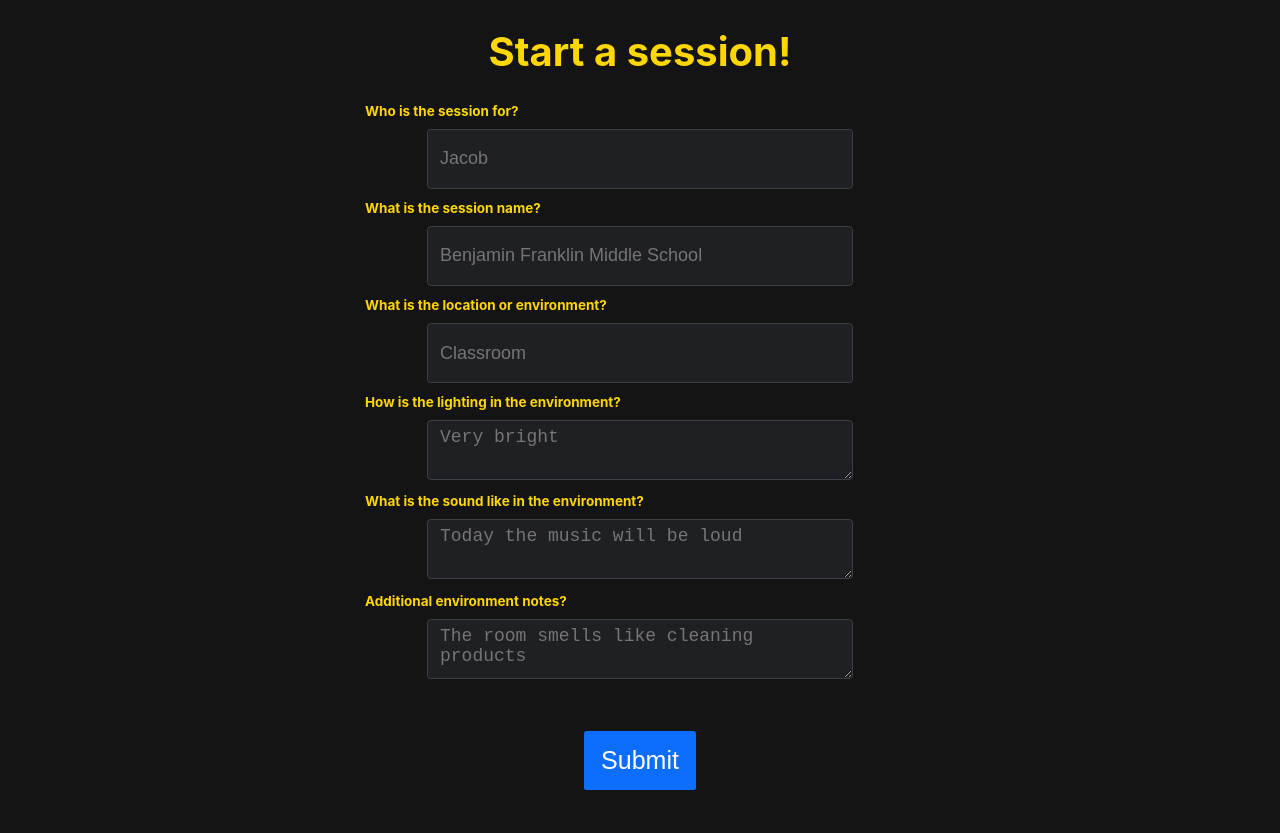
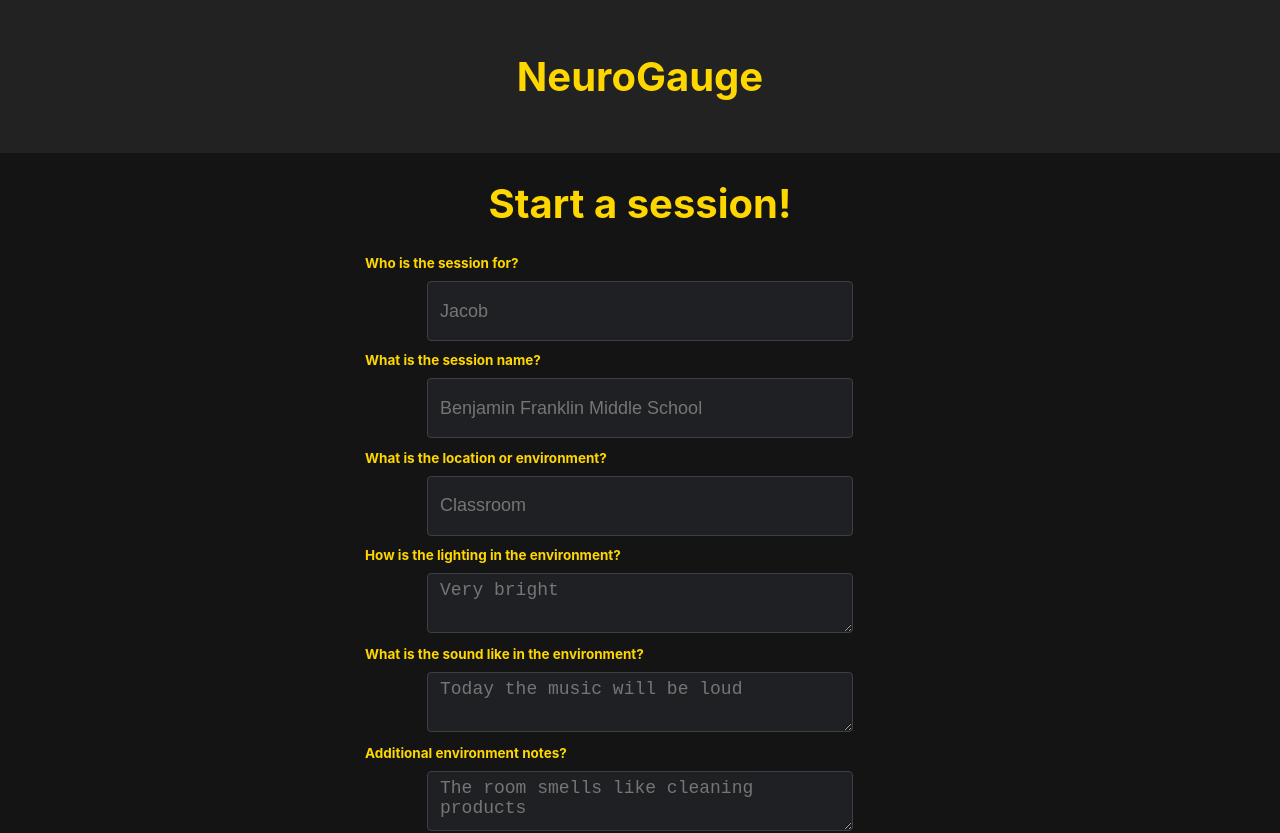
Before and after one commit to vobanghia12/Neurogage, a React (Create React App) app in the folder spin_spec2/: page /User in a window 1280 px wide. Shown: the top 833 px of the page. Built offline with nearby package versions, Linux system fonts and the light colour scheme.

Commit message:
Added header to each page

```diff
--- a/spin_spec2/src/app12.css
+++ b/spin_spec2/src/app12.css
@@ -92,3 +92,7 @@ p{
     box-shadow: none;
     border-color: rgb(100, 153, 255);
 }
+
+.title {
+    color: gold;
+}
--- a/spin_spec2/src/pages/Header.css
+++ b/spin_spec2/src/components/Header.css
@@ -4,6 +4,6 @@
     background: #222;
   }
   .header img {
-    width: 100px;
-    height: 13px;
+    width: 300px;
+    height: 100%;
   }
--- a/spin_spec2/src/components/Header.js
+++ b/spin_spec2/src/components/Header.js
@@ -1,11 +1,13 @@
 import React from 'react';
 import './Header.css';
-import logoUrl from '../images/logo.svg'
-
+import logoUrl from "../images/logo.png"
 
 const Header = () => (
     <div className="header">
-      <img src={logoUrl} alt="NeuroGauge"/>
+      {/*<img src={logoUrl} alt="NeuroGauge"/>*/}
+        <h1 className="title">
+            NeuroGauge
+        </h1>
     </div>
 )
 
--- a/spin_spec2/src/pages/Admin.js
+++ b/spin_spec2/src/pages/Admin.js
@@ -2,12 +2,15 @@ import CurrentUser from "../currentUser";
 import { useUsers, useEvents } from "../hooks/api.hooks";
 import  CurrentEvent from "../events.js";
 import "../app12.css";
+import Header from "../components/Header";
 
 function Admin(){
     const users = useUsers();
     const events = useEvents();
 
     return (
+        <>
+            <Header/>
             <div className = "admin">
                 <h1 className="dashboard-title">
                     Vitals Viewer
@@ -32,6 +35,7 @@ function Admin(){
                     )
                 })}
             </div>
+        </>
     );
 }
 export default Admin
--- a/spin_spec2/src/pages/Home.js
+++ b/spin_spec2/src/pages/Home.js
@@ -1,6 +1,7 @@
 import "../app12.css";
 import { useNavigate } from "react-router-dom";
 import React from "react";
+import Header from "../components/Header";
 
 export default function Home() {
     let navigate = useNavigate();
@@ -15,6 +16,8 @@ import React from "react";
 
 
     return (
+        <>
+            <Header/>
             <div className = "admin">
                 <h1 className="dashboard-title">
                     Welcome!
@@ -35,6 +38,8 @@ import React from "react";
                     </button>
                 </h1>
             </div>
+        </>
    );
 
+
 }
--- a/spin_spec2/src/pages/Layout.js
+++ b/spin_spec2/src/pages/Layout.js
@@ -1,8 +1,10 @@
 import { Outlet, Link } from "react-router-dom";
+import Header from "../components/Header";
 
 const Layout = () => {
   return (
     <>
+      <Header/>
       <nav>
         <ul>
           <li>
--- a/spin_spec2/src/pages/Login.js
+++ b/spin_spec2/src/pages/Login.js
@@ -2,6 +2,7 @@ import React, {useState} from 'react';
 import { useNavigate } from "react-router-dom";
 import "../loginUI.css";
 import {login} from "../hooks/api.hooks";
+import Header from "../components/Header";
 
 function Login() {
   //navigate to main admin page after input form submitted
@@ -43,6 +44,7 @@ function Login() {
 
   return (
     <body>
+      <Header/>
       <form onSubmit = {handleSubmit}>
         <h1>Admin Login</h1>
         <h2>Username</h2>
--- a/spin_spec2/src/pages/User.js
+++ b/spin_spec2/src/pages/User.js
@@ -1,8 +1,14 @@
 
 import SessionSubmit from "./sessionSubmit";
+import Header from "../components/Header";
 
 const User = () => {
-    return <SessionSubmit/>
+    return (
+        <>
+            <Header/>
+            <SessionSubmit/>
+        </>
+    )
 };
 
   export default User;
--- a/spin_spec2/src/pages/sessionSubmit.js
+++ b/spin_spec2/src/pages/sessionSubmit.js
@@ -1,5 +1,6 @@
 import React, {useState} from 'react';
 import { createSession, createEvent } from "../hooks/api.hooks";
+import Header from "../components/Header";
 
 export default function SessionSubmit() {
 
```
Also changed, not shown: spin_spec2/src/images/logo.png (renamed from spin_spec2/src/images/logo.svg). Lines whose indentation alone changed are shown as unchanged.
